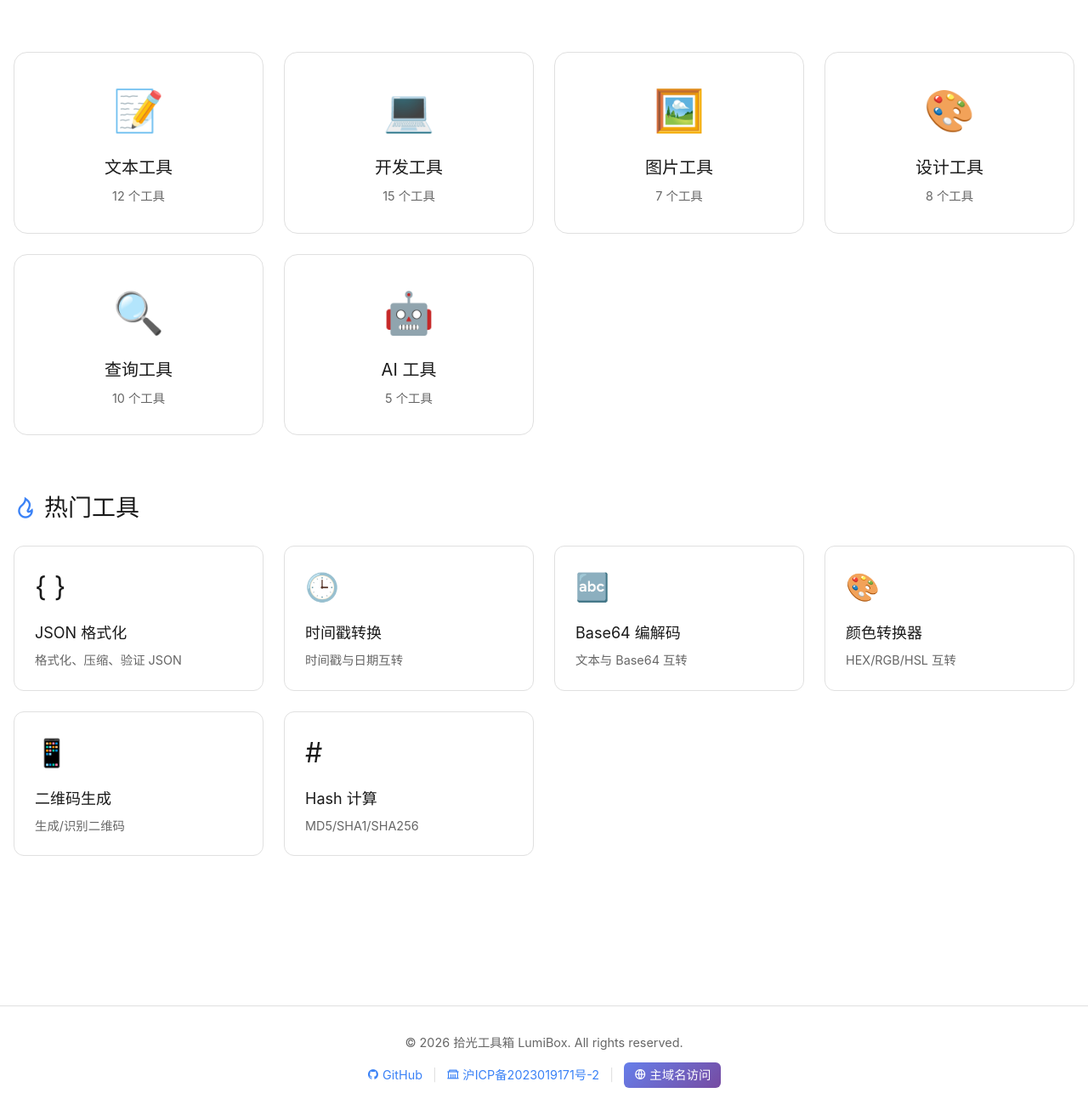
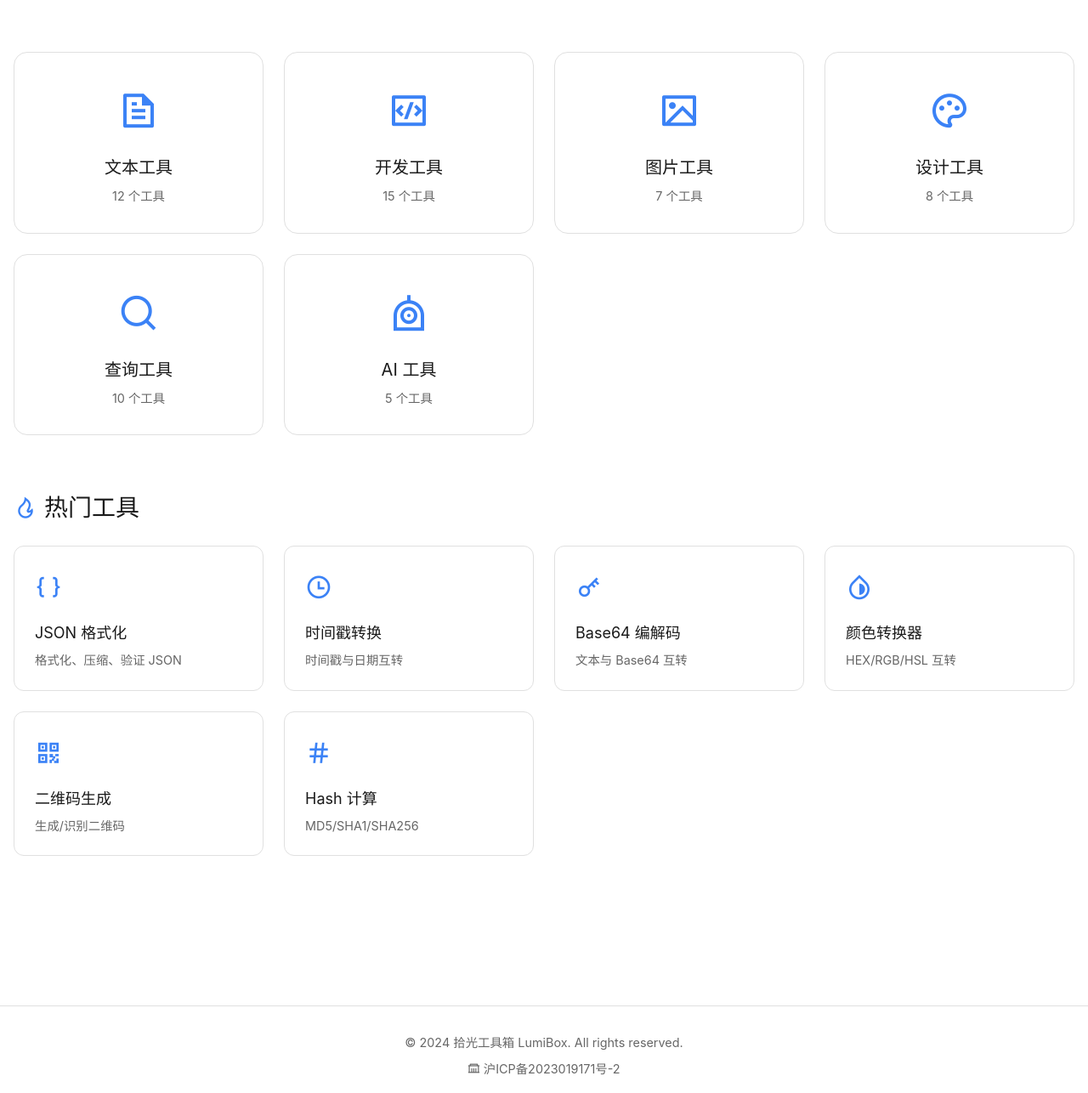
Before and after one commit to hoshino01024/lumibox, a website: page packages/web/index.html in a window 1280 px wide. Shown: the part 334-1620 px from the top of the page at 85% size. Drawn offline with nearby package versions, Linux system fonts and the light colour scheme.

Commit message:
更新备案号、删除GitHub链接、优化动画和图标

```diff
--- a/packages/web/css/style.css
+++ b/packages/web/css/style.css
@@ -40,6 +40,76 @@ body {
   max-width: 1200px;
   margin: 0 auto;
   padding: 0 1rem;
+}
+
+/* 淡入动画 */
+.fade-in {
+  animation: fadeIn 0.6s ease-out;
+}
+
+@keyframes fadeIn {
+  from {
+    opacity: 0;
+  }
+  to {
+    opacity: 1;
+  }
+}
+
+/* 域名跳转提示条 */
+.domain-tip {
+  background: var(--accent);
+  color: white;
+  padding: 0.75rem 0;
+  position: sticky;
+  top: 0;
+  z-index: 200;
+  box-shadow: 0 2px 8px var(--shadow);
+  animation: fadeIn 0.4s ease-out;
+}
+
+.domain-tip .container {
+  display: flex;
+  align-items: center;
+  justify-content: center;
+  gap: 0.5rem;
+  flex-wrap: wrap;
+  position: relative;
+}
+
+.domain-tip i {
+  font-size: 1.25rem;
+}
+
+.domain-link {
+  color: white;
+  font-weight: 600;
+  text-decoration: underline;
+  text-underline-offset: 2px;
+}
+
+.domain-link:hover {
+  opacity: 0.9;
+}
+
+.close-btn {
+  position: absolute;
+  right: 1rem;
+  background: rgba(255, 255, 255, 0.2);
+  border: none;
+  color: white;
+  width: 28px;
+  height: 28px;
+  border-radius: 50%;
+  cursor: pointer;
+  display: flex;
+  align-items: center;
+  justify-content: center;
+  transition: all 0.2s;
+}
+
+.close-btn:hover {
+  background: rgba(255, 255, 255, 0.3);
 }
 
 /* 导航栏 */
@@ -93,14 +163,13 @@ body {
   display: flex;
   align-items: center;
   justify-content: center;
-  transition: all 0.3s;
+  transition: all 0.2s;
   font-size: 1.25rem;
 }
 
 .icon-btn:hover {
   background: var(--bg-secondary);
   border-color: var(--accent);
-  transform: scale(1.05);
 }
 
 /* Hero 区 */
@@ -157,7 +226,7 @@ body {
   border-radius: 12px;
   background: var(--bg-card);
   color: var(--text-primary);
-  transition: all 0.3s;
+  transition: all 0.2s;
 }
 
 .search-box input:focus {
@@ -181,18 +250,22 @@ body {
   border-radius: 16px;
   text-align: center;
   cursor: pointer;
-  transition: all 0.3s;
+  transition: all 0.2s;
 }
 
 .category-card:hover {
   border-color: var(--accent);
-  transform: translateY(-4px);
-  box-shadow: 0 8px 20px var(--shadow);
+  box-shadow: 0 4px 12px var(--shadow);
 }
 
 .category-icon {
   font-size: 3rem;
   margin-bottom: 1rem;
+  color: var(--accent);
+}
+
+.category-icon i {
+  font-size: 3rem;
 }
 
 .category-card h3 {
@@ -236,19 +309,23 @@ body {
   border-radius: 12px;
   text-decoration: none;
   color: var(--text-primary);
-  transition: all 0.3s;
+  transition: all 0.2s;
   display: block;
 }
 
 .tool-card:hover {
   border-color: var(--accent);
-  transform: translateY(-2px);
   box-shadow: 0 4px 12px var(--shadow);
 }
 
 .tool-icon {
   font-size: 2rem;
   margin-bottom: 1rem;
+  color: var(--accent);
+}
+
+.tool-icon i {
+  font-size: 2rem;
 }
 
 .tool-card h3 {
@@ -272,16 +349,21 @@ body {
   font-size: 0.9rem;
 }
 
-.footer a {
-  color: var(--accent);
+.beian-link {
+  margin-top: 0.5rem;
+}
+
+.beian-link a {
+  color: var(--text-secondary);
   text-decoration: none;
   display: inline-flex;
   align-items: center;
-  gap: 0.5rem;
+  gap: 0.25rem;
+  transition: color 0.2s;
 }
 
-.footer a:hover {
-  text-decoration: underline;
+.beian-link a:hover {
+  color: var(--accent);
 }
 
 /* 响应式 */
@@ -305,117 +387,7 @@ body {
   .main-content {
     padding: 2rem 1rem;
   }
-}
 
-/* 域名跳转提示条 */
-.domain-tip {
-  background: linear-gradient(135deg, #667eea 0%, #764ba2 100%);
-  color: white;
-  padding: 0.75rem 0;
-  position: sticky;
-  top: 0;
-  z-index: 200;
-  box-shadow: 0 2px 8px rgba(0, 0, 0, 0.15);
-  animation: slideDown 0.3s ease-out;
-}
-
-@keyframes slideDown {
-  from {
-    transform: translateY(-100%);
-    opacity: 0;
-  }
-  to {
-    transform: translateY(0);
-    opacity: 1;
-  }
-}
-
-.domain-tip .container {
-  display: flex;
-  align-items: center;
-  justify-content: center;
-  gap: 0.5rem;
-  flex-wrap: wrap;
-  position: relative;
-}
-
-.domain-tip i {
-  font-size: 1.25rem;
-}
-
-.domain-link {
-  color: white;
-  font-weight: 600;
-  text-decoration: underline;
-  text-underline-offset: 2px;
-}
-
-.domain-link:hover {
-  color: #ffd700;
-}
-
-.close-btn {
-  position: absolute;
-  right: 1rem;
-  background: rgba(255, 255, 255, 0.2);
-  border: none;
-  color: white;
-  width: 28px;
-  height: 28px;
-  border-radius: 50%;
-  cursor: pointer;
-  display: flex;
-  align-items: center;
-  justify-content: center;
-  transition: all 0.3s;
-}
-
-.close-btn:hover {
-  background: rgba(255, 255, 255, 0.3);
-  transform: scale(1.1);
-}
-
-/* 页脚链接美化 */
-.footer-links {
-  display: flex;
-  align-items: center;
-  justify-content: center;
-  gap: 0.75rem;
-  flex-wrap: wrap;
-  margin-top: 0.75rem;
-}
-
-.footer-links a {
-  display: inline-flex;
-  align-items: center;
-  gap: 0.25rem;
-  transition: all 0.3s;
-}
-
-.footer-links a:hover {
-  color: var(--accent);
-  transform: translateY(-1px);
-}
-
-.footer-links .primary-domain {
-  background: linear-gradient(135deg, #667eea 0%, #764ba2 100%);
-  color: white;
-  padding: 0.25rem 0.75rem;
-  border-radius: 6px;
-  text-decoration: none;
-}
-
-.footer-links .primary-domain:hover {
-  transform: translateY(-2px);
-  box-shadow: 0 4px 12px rgba(102, 126, 234, 0.4);
-}
-
-.divider {
-  color: var(--border);
-}
-
-/* 响应式 */
-@media (max-width: 768px) {
   .domain-tip .container {
     font-size: 0.9rem;
     padding: 0 1rem;
@@ -426,13 +398,4 @@ body {
     right: auto;
     margin-left: auto;
   }
-
-  .footer-links {
-    flex-direction: column;
-    gap: 0.5rem;
-  }
-
-  .divider {
-    display: none;
-  }
 }
--- a/packages/web/index.html
+++ b/packages/web/index.html
@@ -42,7 +42,7 @@
   <!-- 主内容 -->
   <main class="container main-content">
     <!-- Hero 区 -->
-    <div class="hero">
+    <div class="hero fade-in">
       <h1 class="hero-title">
         <i class="ri-flashlight-line"></i>
         拾光工具箱
@@ -55,83 +55,107 @@
     </div>
 
     <!-- 工具分类 -->
-    <div class="categories">
+    <div class="categories fade-in">
       <div class="category-card" data-category="text">
-        <div class="category-icon">📝</div>
+        <div class="category-icon">
+          <i class="ri-file-text-line"></i>
+        </div>
         <h3>文本工具</h3>
         <p class="tool-count">12 个工具</p>
       </div>
 
       <div class="category-card" data-category="dev">
-        <div class="category-icon">💻</div>
+        <div class="category-icon">
+          <i class="ri-code-box-line"></i>
+        </div>
         <h3>开发工具</h3>
         <p class="tool-count">15 个工具</p>
       </div>
 
       <div class="category-card" data-category="image">
-        <div class="category-icon">🖼️</div>
+        <div class="category-icon">
+          <i class="ri-image-line"></i>
+        </div>
         <h3>图片工具</h3>
         <p class="tool-count">7 个工具</p>
       </div>
 
       <div class="category-card" data-category="design">
-        <div class="category-icon">🎨</div>
+        <div class="category-icon">
+          <i class="ri-palette-line"></i>
+        </div>
         <h3>设计工具</h3>
         <p class="tool-count">8 个工具</p>
       </div>
 
       <div class="category-card" data-category="query">
-        <div class="category-icon">🔍</div>
+        <div class="category-icon">
+          <i class="ri-search-line"></i>
+        </div>
         <h3>查询工具</h3>
         <p class="tool-count">10 个工具</p>
       </div>
 
       <div class="category-card" data-category="ai">
-        <div class="category-icon">🤖</div>
+        <div class="category-icon">
+          <i class="ri-robot-line"></i>
+        </div>
         <h3>AI 工具</h3>
         <p class="tool-count">5 个工具</p>
       </div>
     </div>
 
     <!-- 热门工具 -->
-    <section class="tools-section">
+    <section class="tools-section fade-in">
       <h2 class="section-title">
         <i class="ri-fire-line"></i>
         热门工具
       </h2>
       <div class="tools-grid" id="hotTools">
         <a href="/tools/json-formatter.html" class="tool-card">
-          <div class="tool-icon">{ }</div>
+          <div class="tool-icon">
+            <i class="ri-braces-line"></i>
+          </div>
           <h3>JSON 格式化</h3>
           <p>格式化、压缩、验证 JSON</p>
         </a>
 
         <a href="/tools/timestamp.html" class="tool-card">
-          <div class="tool-icon">🕒</div>
+          <div class="tool-icon">
+            <i class="ri-time-line"></i>
+          </div>
           <h3>时间戳转换</h3>
           <p>时间戳与日期互转</p>
         </a>
 
         <a href="/tools/base64.html" class="tool-card">
-          <div class="tool-icon">🔤</div>
+          <div class="tool-icon">
+            <i class="ri-key-2-line"></i>
+          </div>
           <h3>Base64 编解码</h3>
           <p>文本与 Base64 互转</p>
         </a>
 
         <a href="/tools/color-converter.html" class="tool-card">
-          <div class="tool-icon">🎨</div>
+          <div class="tool-icon">
+            <i class="ri-contrast-drop-line"></i>
+          </div>
           <h3>颜色转换器</h3>
           <p>HEX/RGB/HSL 互转</p>
         </a>
 
         <a href="/tools/qrcode.html" class="tool-card">
-          <div class="tool-icon">📱</div>
+          <div class="tool-icon">
+            <i class="ri-qr-code-line"></i>
+          </div>
           <h3>二维码生成</h3>
           <p>生成/识别二维码</p>
         </a>
 
         <a href="/tools/hash.html" class="tool-card">
-          <div class="tool-icon">#</div>
+          <div class="tool-icon">
+            <i class="ri-hashtag"></i>
+          </div>
           <h3>Hash 计算</h3>
           <p>MD5/SHA1/SHA256</p>
         </a>
@@ -142,20 +166,12 @@
   <!-- 页脚 -->
   <footer class="footer">
     <div class="container">
-      <p>&copy; 2026 拾光工具箱 LumiBox. All rights reserved.</p>
-      <div class="footer-links">
-        <a href="https://github.com/hoshino01024/lumibox" target="_blank" rel="noopener">
-          <i class="ri-github-fill"></i> GitHub
-        </a>
-        <span class="divider">|</span>
+      <p>&copy; 2024 拾光工具箱 LumiBox. All rights reserved.</p>
+      <p class="beian-link">
         <a href="https://beian.miit.gov.cn/" target="_blank" rel="noopener">
           <i class="ri-government-line"></i> 沪ICP备2023019171号-2
         </a>
-        <span class="divider">|</span>
-        <a href="https://box.52eh.com" class="primary-domain">
-          <i class="ri-global-line"></i> 主域名访问
-        </a>
-      </div>
+      </p>
     </div>
   </footer>
 
```
